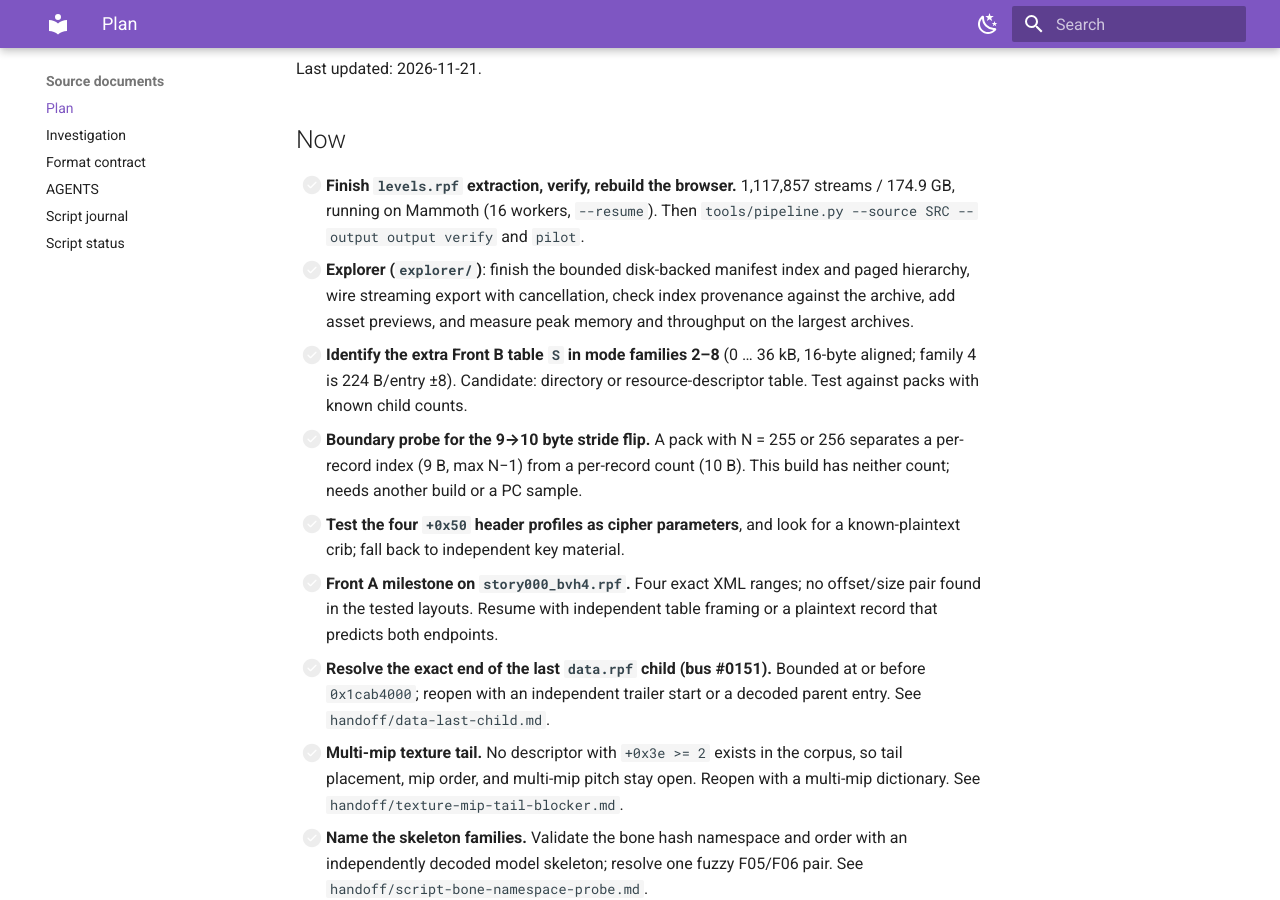
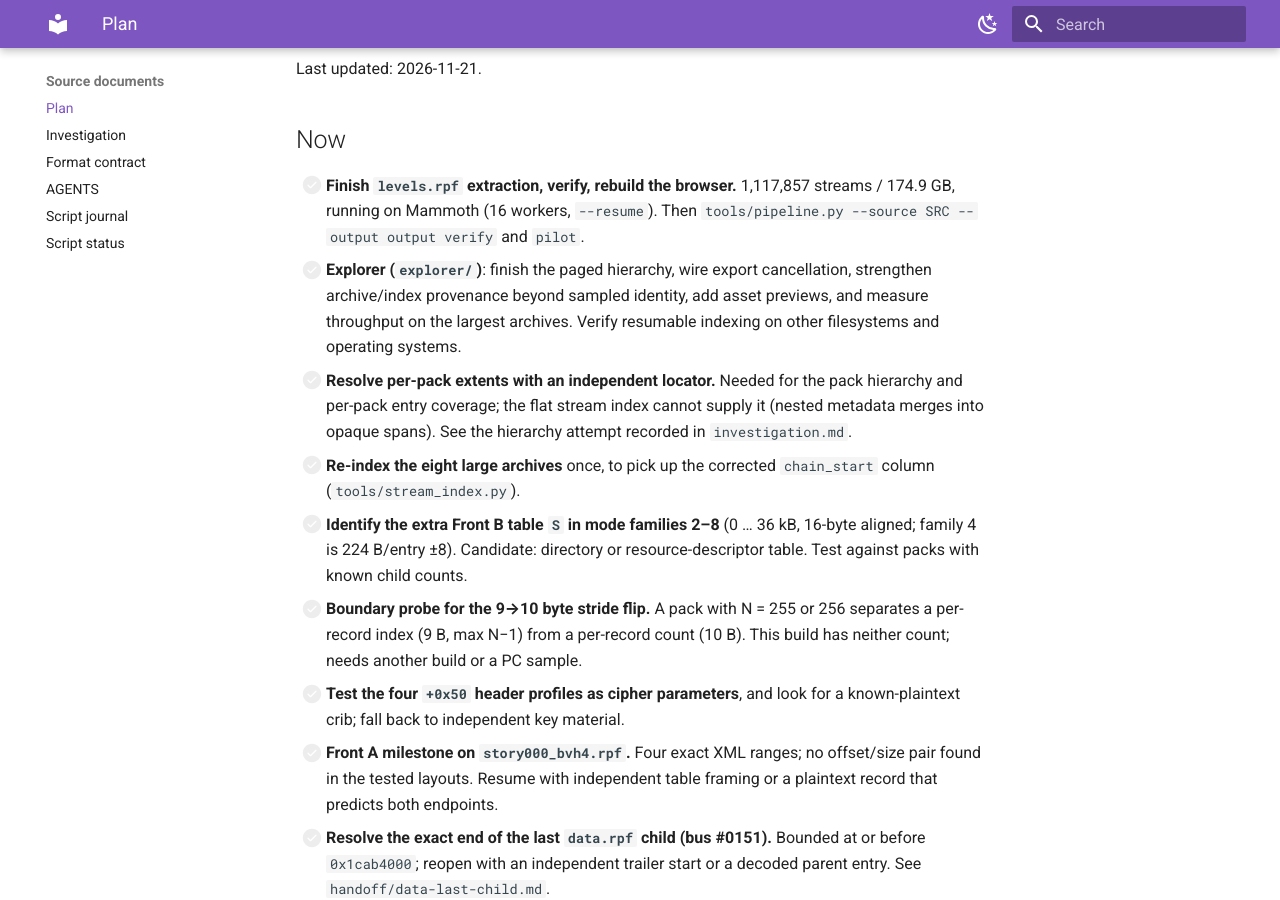
Before and after one commit to lynxnathan/rage-tools-vi, an MkDocs documentation site: the page built from docs/reference/source-plan.md, in a window 1280 px wide and 900 px high, scrolled down 346 px. Built offline with MkDocs 1.6.1 and Material for MkDocs 9.7.7, drawn with Linux system fonts in a browser that asks for light colours.

Commit message:
docs: add the per-pack extent and re-index checks to the plan

```diff
--- a/plan.md
+++ b/plan.md
@@ -12,10 +12,16 @@ Last updated: 2026-11-21.
 - [ ] **Finish `levels.rpf` extraction, verify, rebuild the browser.**
   1,117,857 streams / 174.9 GB, running on Mammoth (16 workers, `--resume`).
   Then `tools/pipeline.py --source SRC --output output verify` and `pilot`.
-- [ ] **Explorer (`explorer/`)**: finish the bounded disk-backed manifest index
-  and paged hierarchy, wire streaming export with cancellation, check index
-  provenance against the archive, add asset previews, and measure peak memory
-  and throughput on the largest archives.
+- [ ] **Explorer (`explorer/`)**: finish the paged hierarchy, wire export
+  cancellation, strengthen archive/index provenance beyond sampled identity,
+  add asset previews, and measure throughput on the largest archives. Verify
+  resumable indexing on other filesystems and operating systems.
+- [ ] **Resolve per-pack extents with an independent locator.** Needed for the
+  pack hierarchy and per-pack entry coverage; the flat stream index cannot
+  supply it (nested metadata merges into opaque spans). See the hierarchy
+  attempt recorded in `investigation.md`.
+- [ ] **Re-index the eight large archives** once, to pick up the corrected
+  `chain_start` column (`tools/stream_index.py`).
 - [ ] **Identify the extra Front B table `S` in mode families 2–8** (0 … 36 kB,
   16-byte aligned; family 4 is 224 B/entry ±8). Candidate: directory or
   resource-descriptor table. Test against packs with known child counts.
```
